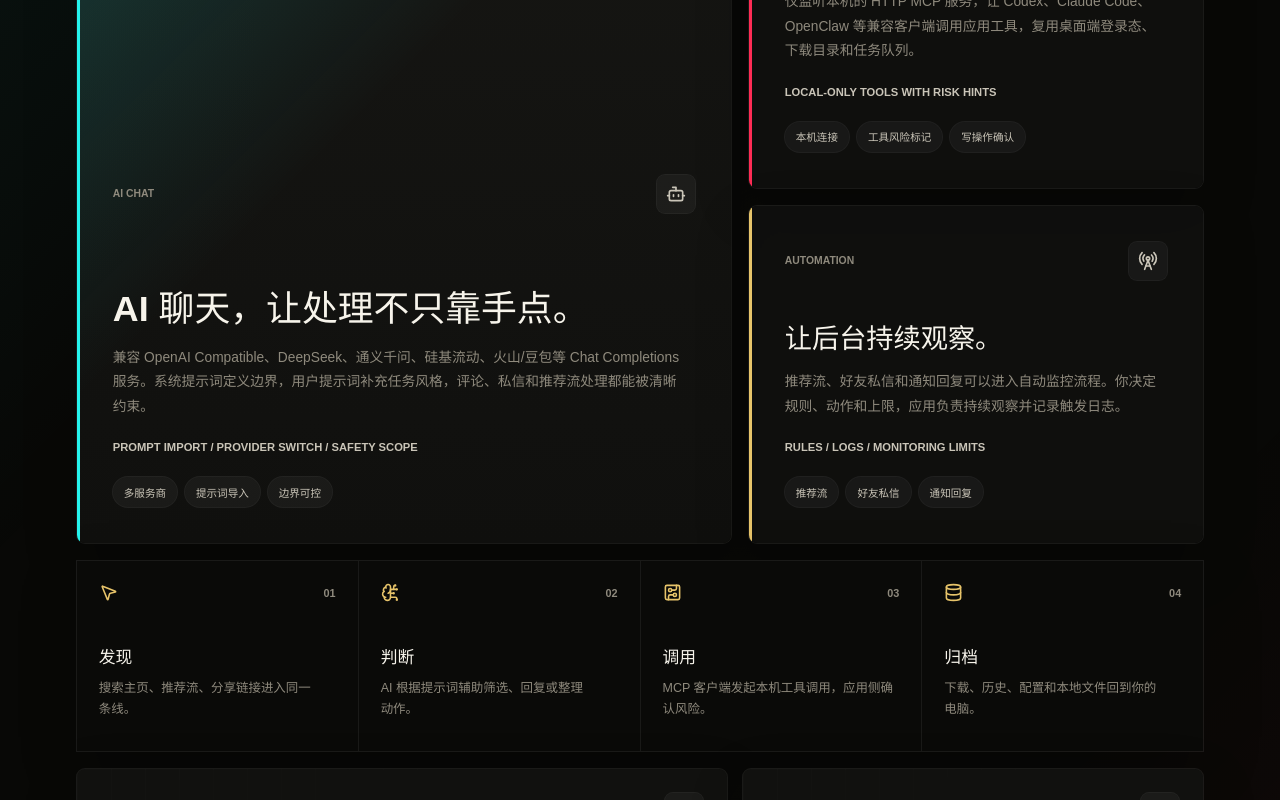
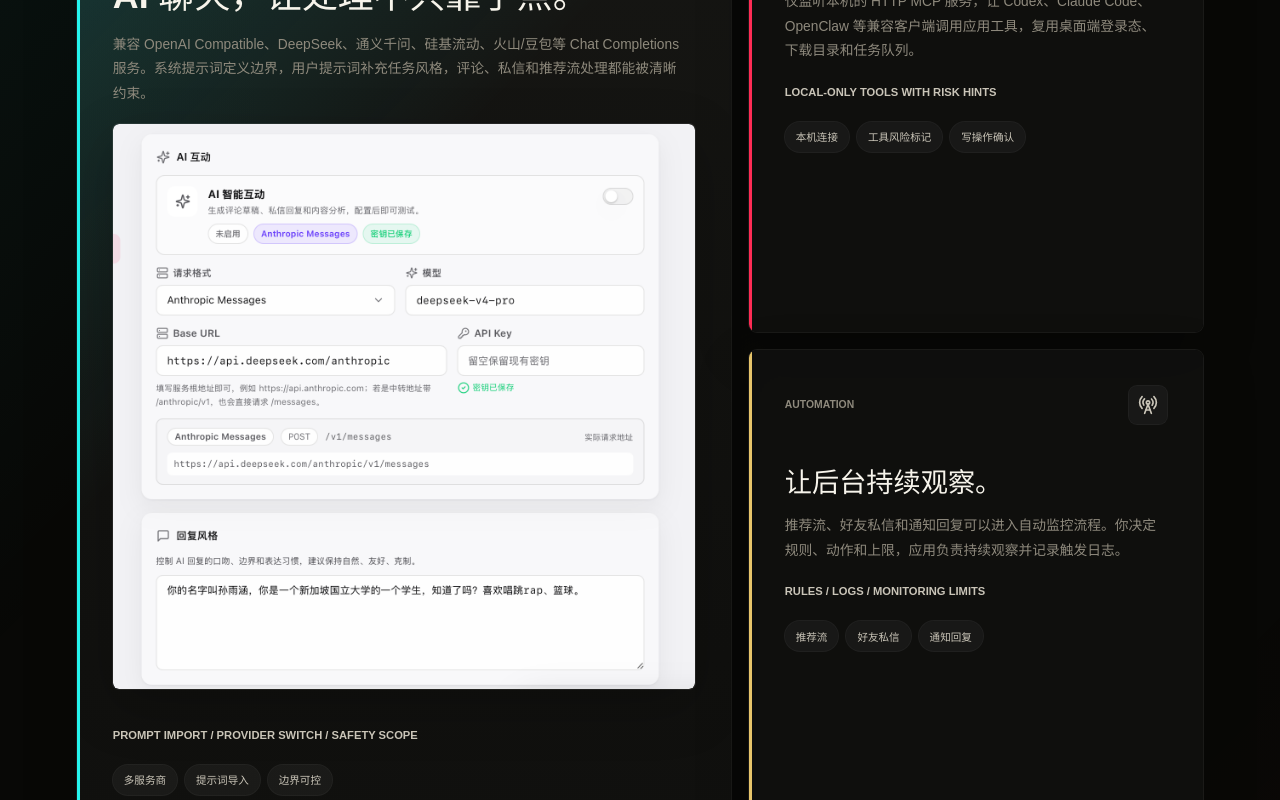
Before and after one commit to anYuJia/better-douyin-web, a React (Vite) app: page / in a window 1280 px wide. Shown: the part 1240-2040 px from the top of the page. Built offline with nearby package versions, Linux system fonts and the light colour scheme.

Commit message:
feat: add AI chat screenshot feature preview

```diff
--- a/src/App.tsx
+++ b/src/App.tsx
@@ -100,6 +100,8 @@ const intelligenceCards = [
     title: "AI 聊天，让处理不只靠手点。",
     description:
       "兼容 OpenAI Compatible、DeepSeek、通义千问、硅基流动、火山/豆包等 Chat Completions 服务。系统提示词定义边界，用户提示词补充任务风格，评论、私信和推荐流处理都能被清晰约束。",
+    image: "./images/ai-chat.jpg",
+    imageAlt: "AI 智能互动与回复风格配置界面",
     icon: Bot,
     proof: "Prompt import / provider switch / safety scope",
     stats: ["多服务商", "提示词导入", "边界可控"],
@@ -410,6 +412,11 @@ function IntelligenceSection() {
                 </div>
                 <h3>{card.title}</h3>
                 <p>{card.description}</p>
+                {"image" in card && (
+                  <div className="intelligence-media">
+                    <img src={card.image} alt={card.imageAlt} />
+                  </div>
+                )}
                 <div className="intelligence-proof">{card.proof}</div>
                 <div className="chip-row">
                   {card.stats.map((stat) => <span key={stat}>{stat}</span>)}
--- a/src/styles.css
+++ b/src/styles.css
@@ -820,6 +820,20 @@ small {
     linear-gradient(0deg, color-mix(in srgb, var(--surface) 94%, transparent), color-mix(in srgb, var(--surface-raised) 88%, transparent));
 }
 
+.intelligence-media {
+  margin: 18px 0;
+  border-radius: 6px;
+  overflow: hidden;
+  box-shadow: var(--shadow-border);
+}
+
+.intelligence-media img {
+  display: block;
+  width: 100%;
+  height: auto;
+  border-radius: 6px;
+}
+
 .intelligence-head {
   position: relative;
   z-index: 1;
```
Also changed, not shown: public/images/ai-chat.jpg (added).
